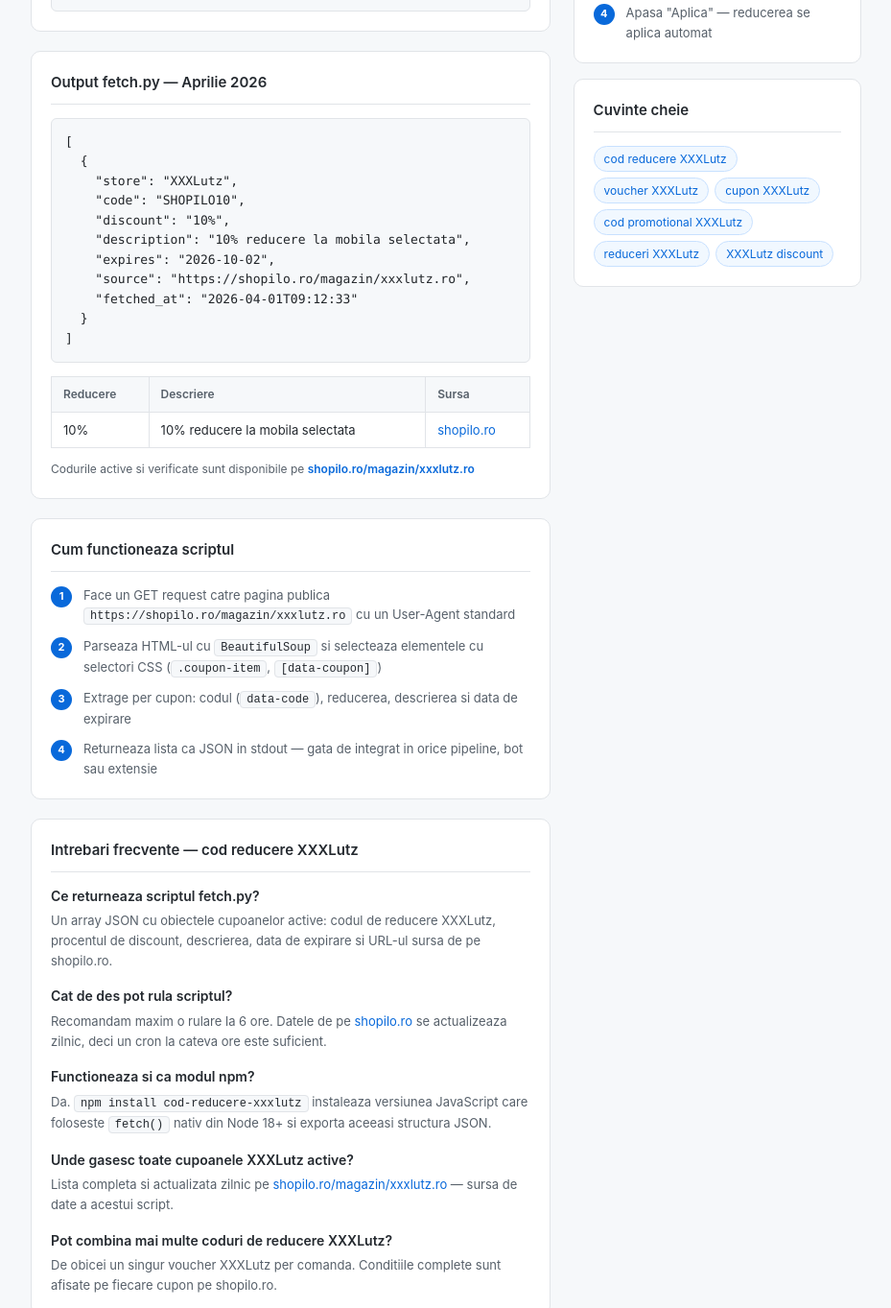
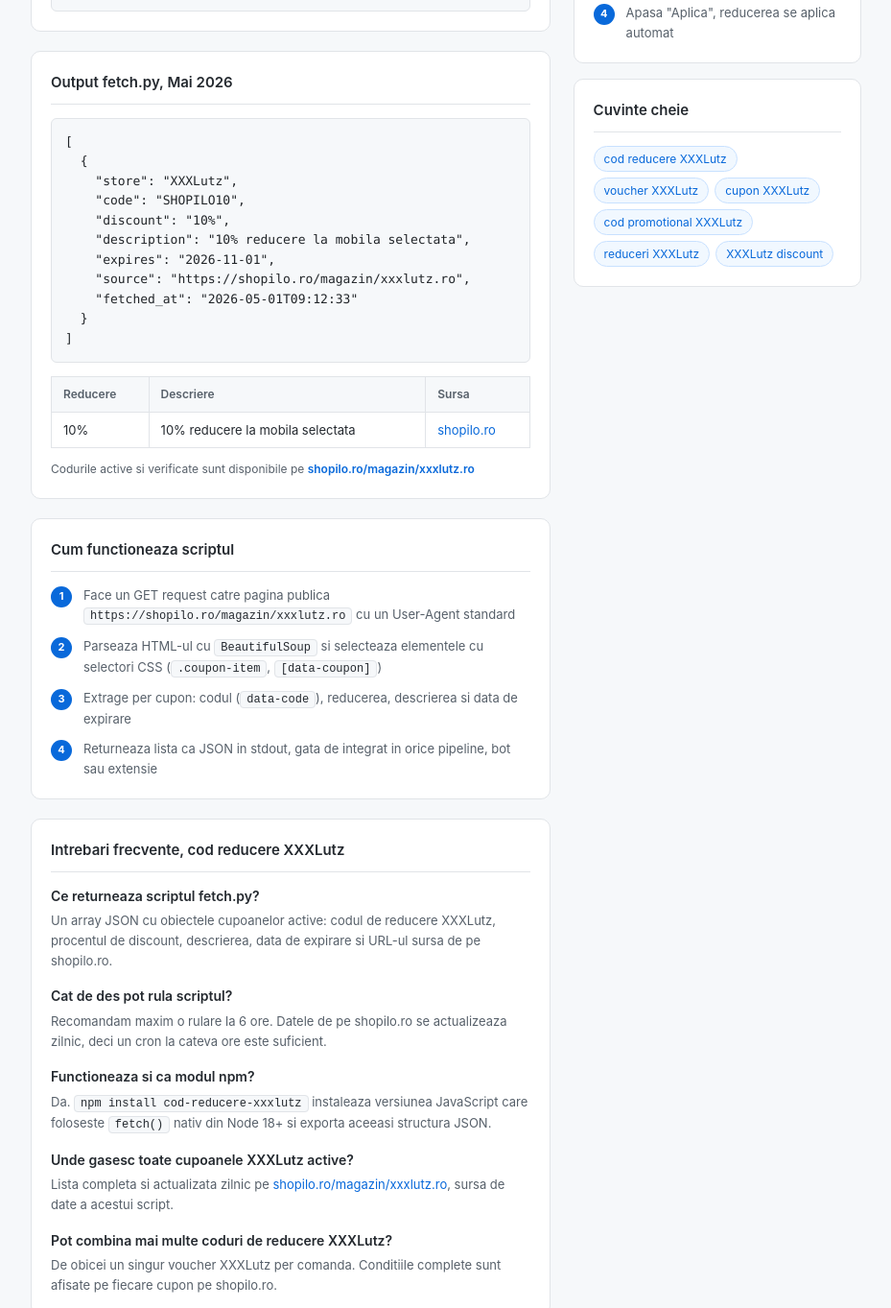
Before and after one commit to shopilo-ro/cod-reducere-xxxlutz, a website: page index.html in a window 1280 px wide. Shown: the part 832-2195 px from the top of the page at 96% size, without its empty margins (202-1131 px from the left). Drawn offline with Linux system fonts and the light colour scheme.

Commit message:
Update Mai 2026

```diff
--- a/index.html
+++ b/index.html
@@ -3,11 +3,11 @@
 <head>
   <meta charset="UTF-8">
   <meta name="viewport" content="width=device-width, initial-scale=1.0">
-  <title>Cod reducere XXXLutz — Aprilie 2026 | shopilo.ro</title>
+  <title>Cod reducere XXXLutz, Mai 2026 | shopilo.ro</title>
   <meta name="description" content="Script Python open-source pentru fetch automat de coduri de reducere XXXLutz. Returneaza cupoane XXXLutz active in format JSON de pe shopilo.ro.">
   <meta name="robots" content="index, follow">
   <meta property="og:type" content="website">
-  <meta property="og:title" content="Cod reducere XXXLutz — Aprilie 2026 | shopilo.ro">
+  <meta property="og:title" content="Cod reducere XXXLutz, Mai 2026 | shopilo.ro">
   <meta property="og:description" content="Script Python open-source pentru fetch automat de coduri de reducere XXXLutz de pe shopilo.ro.">
   <meta property="og:url" content="https://shopilo-ro.github.io/cod-reducere-xxxlutz/">
   <script type="application/ld+json">{
@@ -57,7 +57,7 @@
   ]
 }</script>
   <script type="application/ld+json">{"@context": "https://schema.org", "@type": "BreadcrumbList", "itemListElement": [{"@type": "ListItem", "position": 1, "name": "Shopilo Dev", "item": "https://shopilo-ro.github.io"}, {"@type": "ListItem", "position": 2, "name": "Cod reducere XXXLutz", "item": "https://shopilo-ro.github.io/cod-reducere-xxxlutz/"}]}</script>
-  <script type="application/ld+json">{"@context": "https://schema.org", "@type": "WebPage", "name": "Cod reducere XXXLutz | shopilo.ro", "description": "Cele mai bune coduri de reducere XXXLutz. Cupoane XXXLutz active, voucher XXXLutz si oferte exclusive pe shopilo.ro.", "url": "https://shopilo-ro.github.io/cod-reducere-xxxlutz/", "dateModified": "2026-04-01", "isPartOf": {"@type": "WebSite", "name": "Shopilo Dev", "url": "https://shopilo-ro.github.io"}, "about": {"@type": "Thing", "name": "XXXLutz"}}</script>
+  <script type="application/ld+json">{"@context": "https://schema.org", "@type": "WebPage", "name": "Cod reducere XXXLutz | shopilo.ro", "description": "Cele mai bune coduri de reducere XXXLutz. Cupoane XXXLutz active, voucher XXXLutz si oferte exclusive pe shopilo.ro.", "url": "https://shopilo-ro.github.io/cod-reducere-xxxlutz/", "dateModified": "2026-05-01", "isPartOf": {"@type": "WebSite", "name": "Shopilo Dev", "url": "https://shopilo-ro.github.io"}, "about": {"@type": "Thing", "name": "XXXLutz"}}</script>
   <style>
     *{margin:0;padding:0;box-sizing:border-box}
     body{font-family:-apple-system,BlinkMacSystemFont,'Segoe UI',sans-serif;background:#f6f8fa;color:#212529;line-height:1.6}
@@ -174,16 +174,16 @@
     </div>
 
     <div class="card">
-      <h2>Output fetch.py — Aprilie 2026</h2>
+      <h2>Output fetch.py, Mai 2026</h2>
       <pre><code>[
   {
     "store": "XXXLutz",
     "code": "SHOPILO10",
     "discount": "10%",
     "description": "10% reducere la mobila selectata",
-    "expires": "2026-10-02",
+    "expires": "2026-11-01",
     "source": "https://shopilo.ro/magazin/xxxlutz.ro",
-    "fetched_at": "2026-04-01T09:12:33"
+    "fetched_at": "2026-05-01T09:12:33"
   }
 ]</code></pre>
       <table style="margin-top:14px">
@@ -212,19 +212,19 @@
         <div class="step"><span class="step-num">1</span><span>Face un GET request catre pagina publica <span class="inline-code">https://shopilo.ro/magazin/xxxlutz.ro</span> cu un User-Agent standard</span></div>
         <div class="step"><span class="step-num">2</span><span>Parseaza HTML-ul cu <span class="inline-code">BeautifulSoup</span> si selecteaza elementele cu selectori CSS (<span class="inline-code">.coupon-item</span>, <span class="inline-code">[data-coupon]</span>)</span></div>
         <div class="step"><span class="step-num">3</span><span>Extrage per cupon: codul (<span class="inline-code">data-code</span>), reducerea, descrierea si data de expirare</span></div>
-        <div class="step"><span class="step-num">4</span><span>Returneaza lista ca JSON in stdout — gata de integrat in orice pipeline, bot sau extensie</span></div>
+        <div class="step"><span class="step-num">4</span><span>Returneaza lista ca JSON in stdout, gata de integrat in orice pipeline, bot sau extensie</span></div>
       </div>
     </div>
 
     <div class="card">
-      <h2>Intrebari frecvente — cod reducere XXXLutz</h2>
+      <h2>Intrebari frecvente, cod reducere XXXLutz</h2>
       <div class="faq-item">
         <h3>Ce returneaza scriptul fetch.py?</h3>
         <p>Un array JSON cu obiectele cupoanelor active: codul de reducere XXXLutz, procentul de discount, descrierea, data de expirare si URL-ul sursa de pe shopilo.ro.</p>
       </div>
       <div class="faq-item">
         <h3>Cat de des pot rula scriptul?</h3>
-        <p>Recomandam maxim o rulare la 6 ore. Datele de pe <a href="https://shopilo.ro/magazin/xxxlutz.ro">shopilo.ro</a> se actualizeaza zilnic, deci un cron la cateva ore este suficient.</p>
+        <p>Recomandam maxim o rulare la 6 ore. Datele de pe shopilo.ro se actualizeaza zilnic, deci un cron la cateva ore este suficient.</p>
       </div>
       <div class="faq-item">
         <h3>Functioneaza si ca modul npm?</h3>
@@ -232,7 +232,7 @@
       </div>
       <div class="faq-item">
         <h3>Unde gasesc toate cupoanele XXXLutz active?</h3>
-        <p>Lista completa si actualizata zilnic pe <a href="https://shopilo.ro/magazin/xxxlutz.ro">shopilo.ro/magazin/xxxlutz.ro</a> — sursa de date a acestui script.</p>
+        <p>Lista completa si actualizata zilnic pe <a href="https://shopilo.ro/magazin/xxxlutz.ro">shopilo.ro/magazin/xxxlutz.ro</a>, sursa de date a acestui script.</p>
       </div>
       <div class="faq-item">
         <h3>Pot combina mai multe coduri de reducere XXXLutz?</h3>
@@ -255,7 +255,7 @@
         <div class="step"><span class="step-num">1</span><span>Copiaza codul din output-ul scriptului</span></div>
         <div class="step"><span class="step-num">2</span><span>Adauga produsele dorite in cosul XXXLutz</span></div>
         <div class="step"><span class="step-num">3</span><span>La checkout, introdu codul in campul "Voucher" sau "Cod promotional"</span></div>
-        <div class="step"><span class="step-num">4</span><span>Apasa "Aplica" — reducerea se aplica automat</span></div>
+        <div class="step"><span class="step-num">4</span><span>Apasa "Aplica", reducerea se aplica automat</span></div>
       </div>
     </div>
 
@@ -276,7 +276,7 @@
 </div>
 
 <footer>
-  Script open-source. Date de pe <a href="https://shopilo.ro/magazin/xxxlutz.ro">shopilo.ro</a> &mdash;
+  Script open-source. Date de pe <a href="https://shopilo.ro/magazin/xxxlutz.ro">shopilo.ro</a> |
   <a href="https://shopilo-ro.github.io">Toate magazinele</a>
 </footer>
 
```
